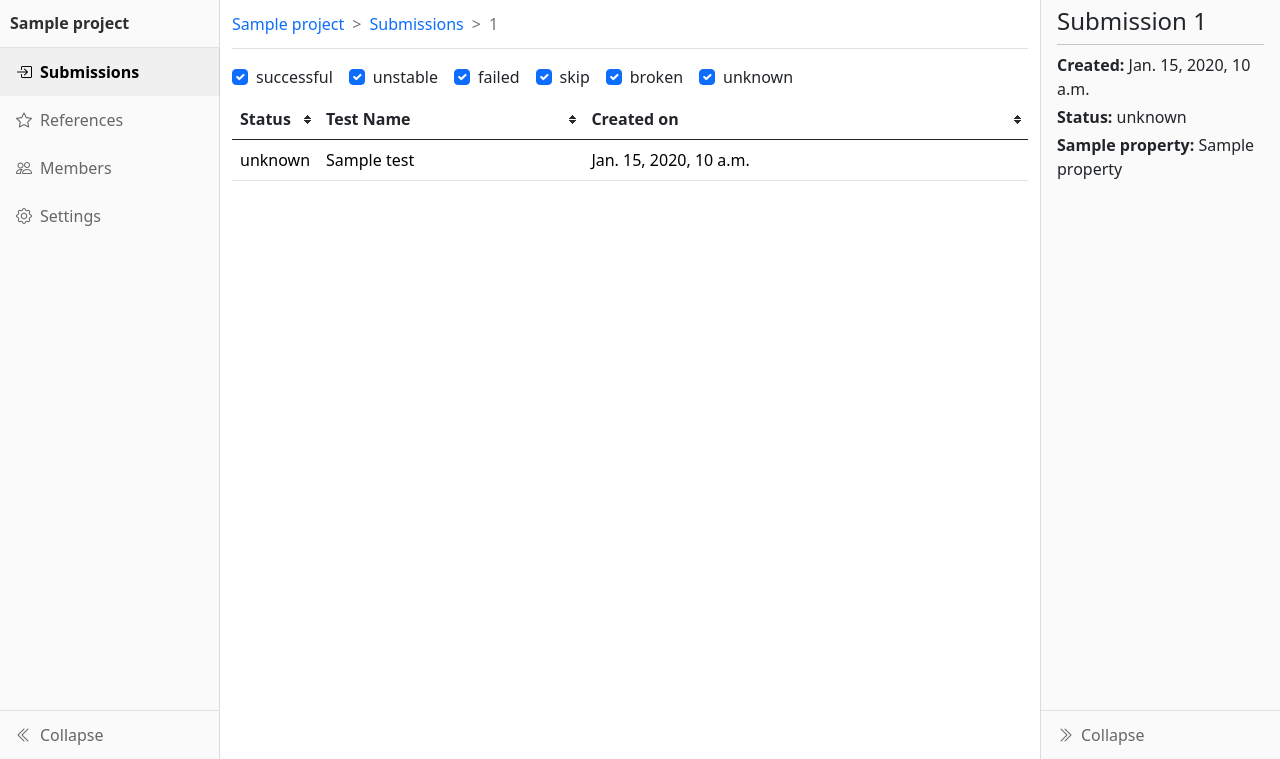
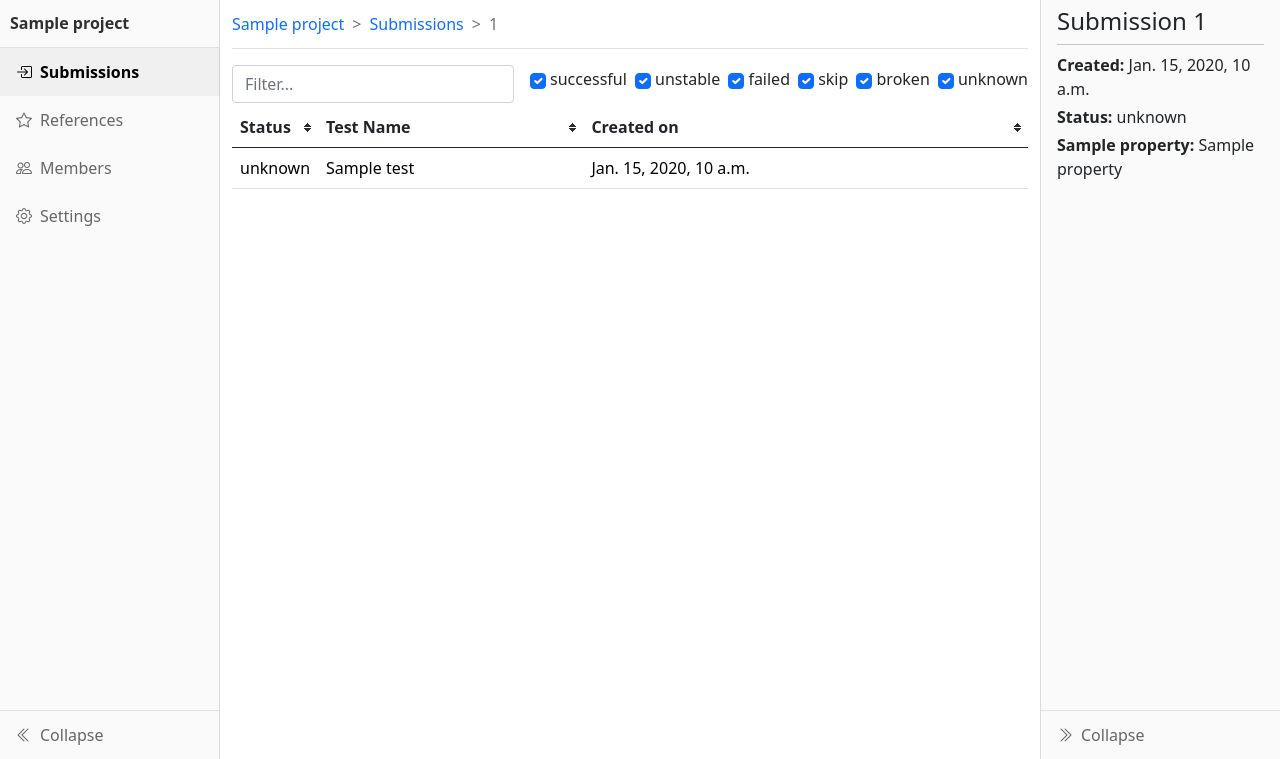
Before and after one commit to civviGH/django-testing-framework, a Django app: template dtf/templates/dtf/submission_details.html in a window 1280 px wide. Shown: the part 41-800 px from the top of the page. Run offline with Django 3.2, Linux system fonts and the light colour scheme; the template is opened without the code that fills it: most values are stand-ins (such as "Sample title", 1, 10 or a date in 2020); parts of the project's set-up code (start-up, migrations or seed data) failed here and were passed over; some libraries are stand-ins or nearby versions.

Commit message:
Add a line edit to filter tests/results by text

```diff
--- a/dtf/templates/dtf/filter-box.html
+++ b/dtf/templates/dtf/filter-box.html
@@ -1,39 +1,42 @@
 
 {% load dtf.custom_filters %}
 
-<div class="d-flex">
-    <div class="form-check form-check-inline">
-        <input class="form-check-input" type="checkbox" id="filter_successful" name="filter_status" value="successful" autocomplete="off" checked>
-        <label class="form-check-label mb-1" for="filter_successful">{{ "successful"|status_badge }}</label>
+<div class="row">
+    <div class="col">
+        <input class="form-control" type="text" id="filter_text" placeholder="Filter...">
     </div>
 
-    <div class="form-check form-check-inline">
-        <input class="form-check-input" type="checkbox" id="filter_unstable" name="filter_status" value="unstable" autocomplete="off" checked>
-        <label class="form-check-label mb-1" for="filter_unstable">{{ "unstable"|status_badge }}</label>
+    <div class="col-auto ps-1 pe-1">
+        <input class="form-check-input align-middle" type="checkbox" id="filter_successful" name="filter_status" value="successful" autocomplete="off" checked>
+        <label class="form-check-label align-middle" for="filter_successful">{{ "successful"|status_badge }}</label>
     </div>
 
-    <div class="form-check form-check-inline">
-        <input class="form-check-input" type="checkbox" id="filter_failed" name="filter_status" value="failed" autocomplete="off" checked>
-        <label class="form-check-label mb-1" for="filter_failed">{{ "failed"|status_badge }}</label>
+    <div class="col-auto ps-1 pe-1">
+        <input class="form-check-input align-middle" type="checkbox" id="filter_unstable" name="filter_status" value="unstable" autocomplete="off" checked>
+        <label class="form-check-label align-middle" for="filter_unstable">{{ "unstable"|status_badge }}</label>
     </div>
 
-    <div class="form-check form-check-inline">
-        <input class="form-check-input" type="checkbox" id="filter_skip" name="filter_status" value="skip" autocomplete="off" checked>
-        <label class="form-check-label mb-1" for="filter_skip">{{ "skip"|status_badge }}</label>
+    <div class="col-auto ps-1 pe-1">
+        <input class="form-check-input align-middle" type="checkbox" id="filter_failed" name="filter_status" value="failed" autocomplete="off" checked>
+        <label class="form-check-label align-middle" for="filter_failed">{{ "failed"|status_badge }}</label>
+    </div>
+
+    <div class="col-auto ps-1 pe-1">
+        <input class="form-check-input align-middle" type="checkbox" id="filter_skip" name="filter_status" value="skip" autocomplete="off" checked>
+        <label class="form-check-label align-middle" for="filter_skip">{{ "skip"|status_badge }}</label>
     </div>
 
     {% if show_broken %}
-    <div class="form-check form-check-inline">
-        <input class="form-check-input" type="checkbox" id="filter_broken" name="filter_status" value="broken" autocomplete="off" checked>
-        <label class="form-check-label mb-1" for="filter_broken">{{ "broken"|status_badge }}</label>
+    <div class="col-auto ps-1 pe-1">
+        <input class="form-check-input align-middle" type="checkbox" id="filter_broken" name="filter_status" value="broken" autocomplete="off" checked>
+        <label class="form-check-label align-middle" for="filter_broken">{{ "broken"|status_badge }}</label>
     </div>
     {% endif %}
 
-    <div class="form-check form-check-inline">
-        <input class="form-check-input" type="checkbox" id="filter_unknown" name="filter_status" value="unknown" autocomplete="off" checked>
-        <label class="form-check-label mb-1" for="filter_unknown">{{ "unknown"|status_badge }}</label>
+    <div class="col-auto ps-1">
+        <input class="form-check-input align-middle" type="checkbox" id="filter_unknown" name="filter_status" value="unknown" autocomplete="off" checked>
+        <label class="form-check-label align-middle" for="filter_unknown">{{ "unknown"|status_badge }}</label>
     </div>
-
 </div>
 
 <script>
@@ -48,6 +51,14 @@ function restoreFilterState(status_type, filter_status) {
 }
 
 $('document').ready(function(){
+
+$("#filter_text").on("keyup", function() {
+    var value = $(this).val().toLowerCase();
+    $(".filtered-row").filter(function() {
+      $(this).toggle($(this).text().toLowerCase().indexOf(value) > -1)
+    });
+});
+
 if(sessionStorage) {
     var filter_status = {};
     filter_status["successful"] = restoreFilterState("successful");
```
